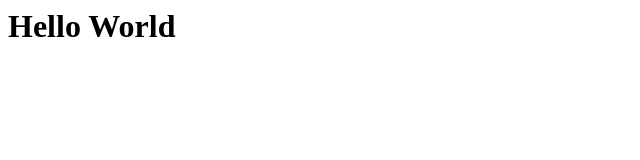
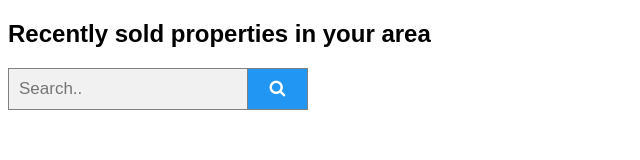
Before and after one commit to antler-oslo/antler-challenge-1, a plain HTML site: page index.html in a window 1280 px wide. Shown: the whole page, without its empty margins (0-640 px from the left). Drawn offline with Linux system fonts and the light colour scheme.

Commit message:
Added search field and button

```diff
--- a/index.html
+++ b/index.html
@@ -1 +1,64 @@
-<h1>Hello World</h1>
+<!DOCTYPE html>
+<!--
+This page should find most recently sold properties in the are that the user searches for
+
+Since this is a one day challenge it is built quickly with various examples found online, listed below:
+- https://www.w3schools.com/howto/howto_css_search_button.asp
+
+-->
+
+<html>
+<head>
+<meta name="viewport" content="width=device-width, initial-scale=1">
+<link rel="stylesheet" href="https://cdnjs.cloudflare.com/ajax/libs/font-awesome/4.7.0/css/font-awesome.min.css">
+<style>
+body {
+  font-family: Arial;
+}
+
+* {
+  box-sizing: border-box;
+}
+
+form.search input[type=text] {
+  padding: 10px;
+  font-size: 17px;
+  border: 1px solid grey;
+  float: left;
+  width: 80%;
+  background: #f1f1f1;
+}
+
+form.search button {
+  float: left;
+  width: 20%;
+  padding: 10px;
+  background: #2196F3;
+  color: white;
+  font-size: 17px;
+  border: 1px solid grey;
+  border-left: none;
+  cursor: pointer;
+}
+
+form.search button:hover {
+  background: #0b7dda;
+}
+
+form.search::after {
+  content: "";
+  clear: both;
+  display: table;
+}
+</style>
+</head>
+<body>
+
+<h2>Recently sold properties in your area</h2>
+<form class="search" action="/action_page.php" style="max-width:300px">
+  <input type="text" placeholder="Search.." name="search2">
+  <button type="submit"><i class="fa fa-search"></i></button>
+</form>
+
+</body>
+</html>
```
